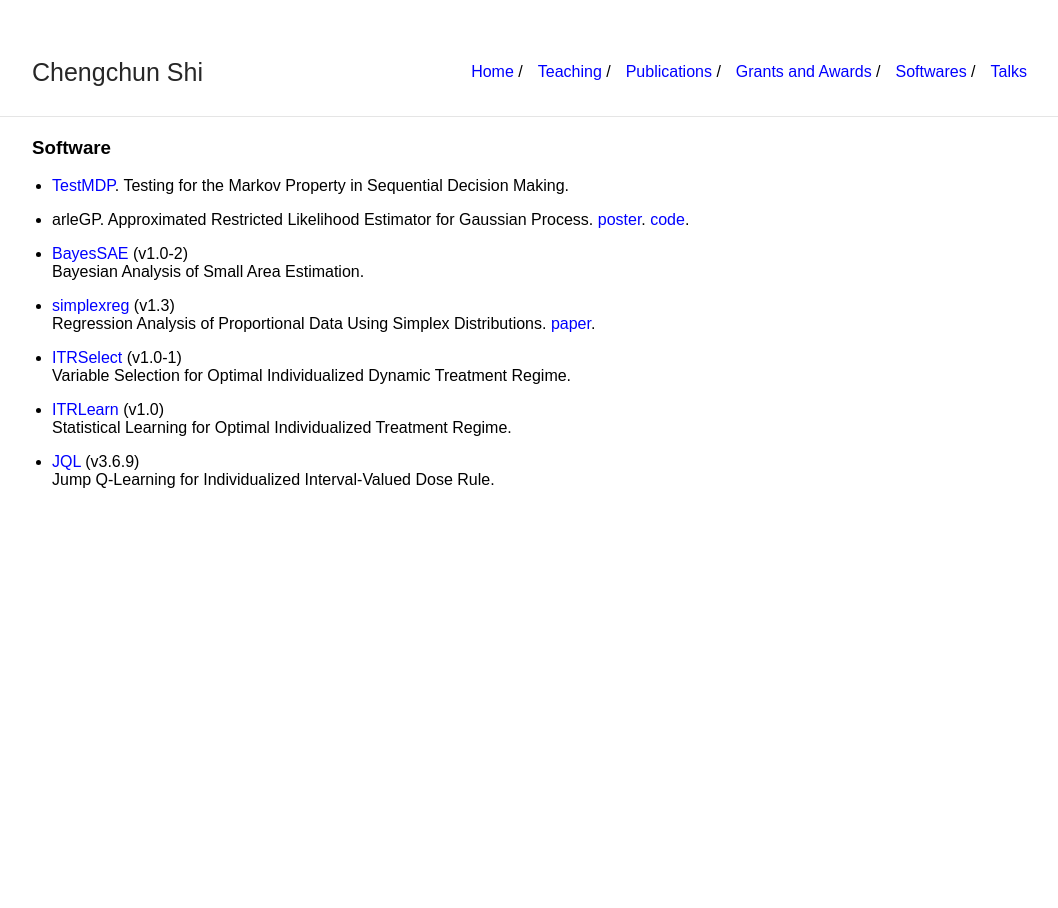
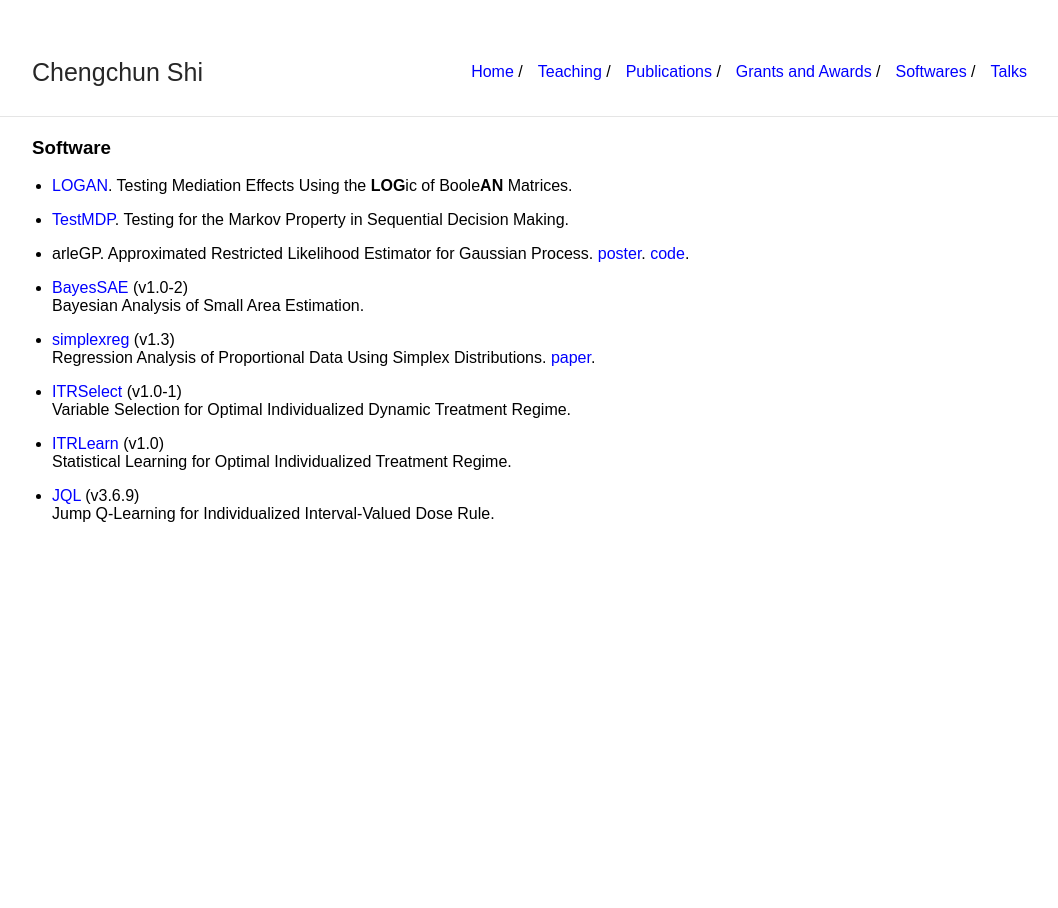
Before and after one commit to callmespring/callmespring.github.io, a Jekyll site: the page built from software.md, in a window 1280 px wide. Shown: the whole page, without its empty margins (108-1166 px from the left). Built offline with Jekyll 4.4.1, drawn with Linux system fonts in a browser that asks for light colours.

Commit message:
Update software.md

```diff
--- a/software.md
+++ b/software.md
@@ -4,6 +4,8 @@ title: Software
 ---
 
 ### Software
+
+* [LOGAN](https://github.com/callmespring/LOGAN). Testing Mediation Effects Using the **LOG**ic of Boole**AN** Matrices.
 
 * [TestMDP](https://github.com/RunzheStat/TestMDP). Testing for the Markov Property in Sequential Decision Making.
 
```
